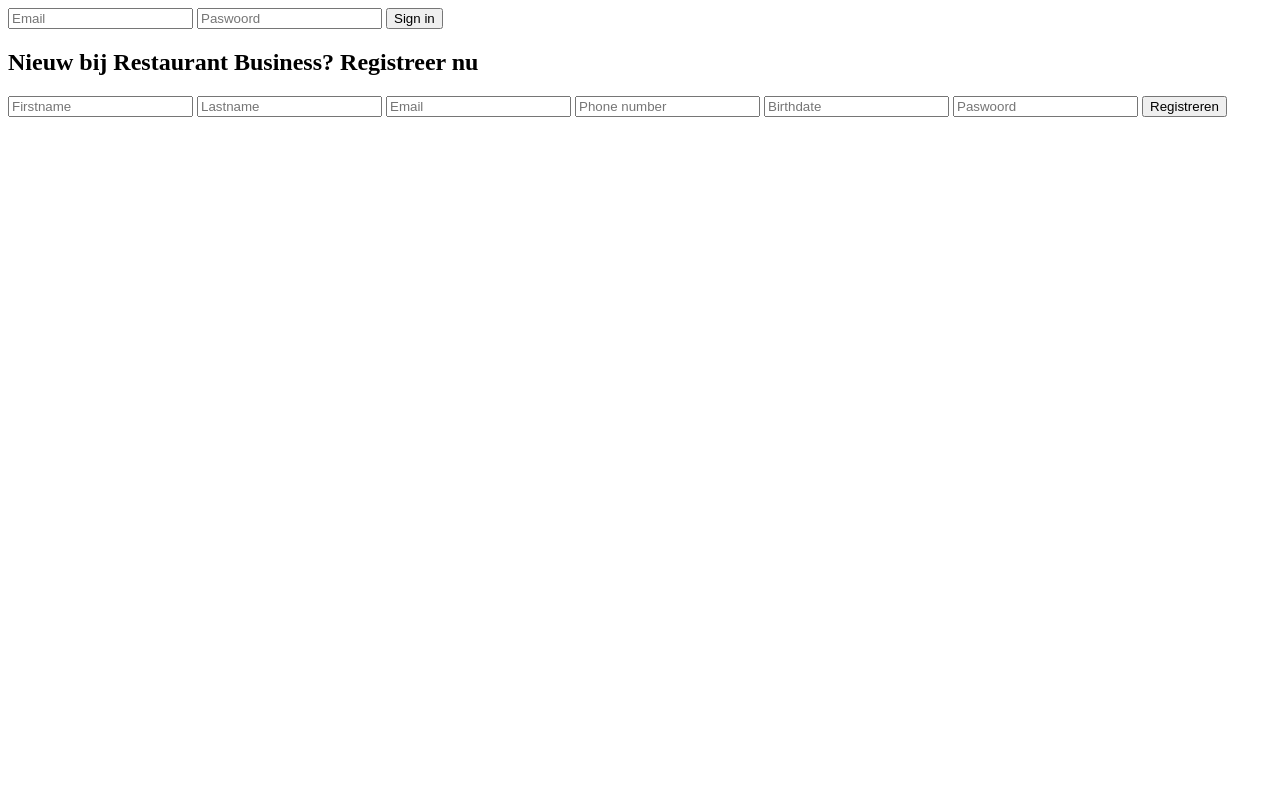
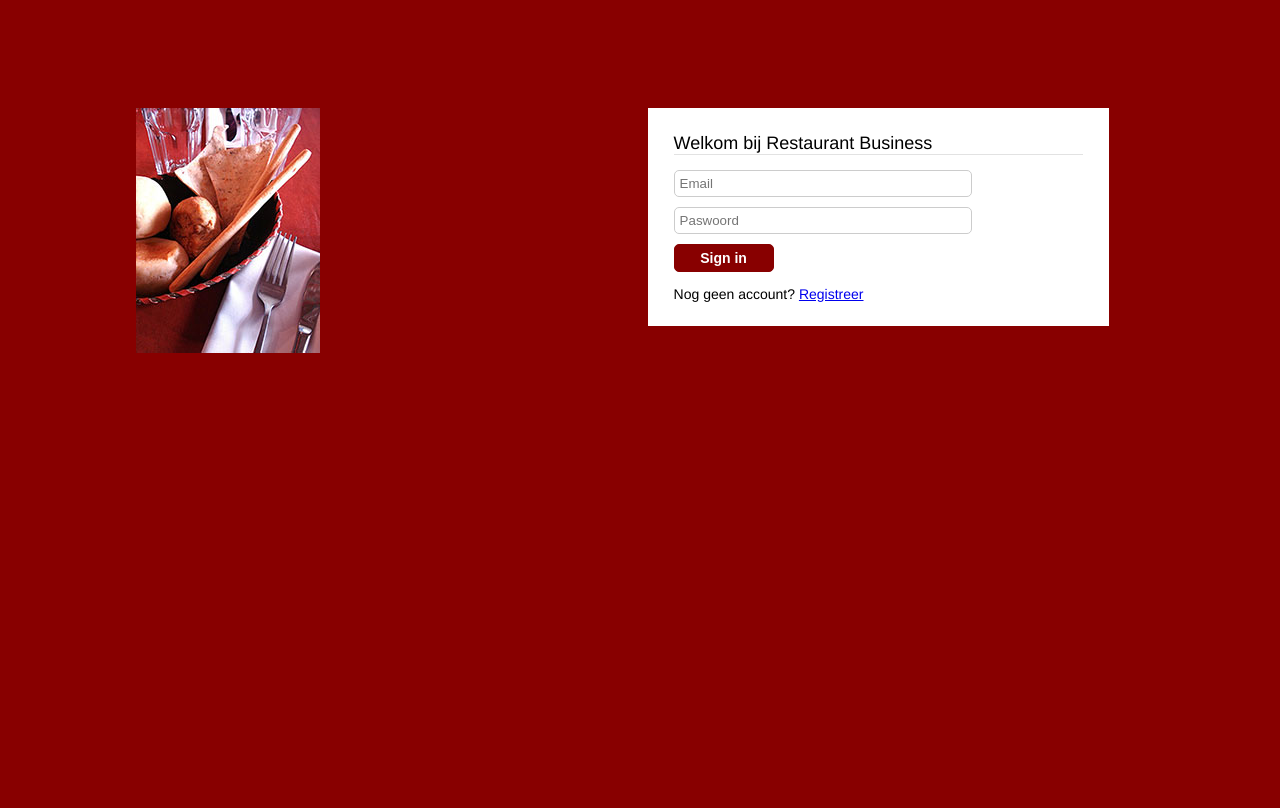
Before and after one commit to watchthemoon/PhpProject, a PHP site: page / in a window 1280 px wide. Before the commit the page ends 117 px from the top, so only its background shows below. Run offline with PHP 8.4, Linux system fonts and the light colour scheme.

Commit message:
Registratie + login

```diff
--- /dev/null
+++ b/css/style.css
@@ -0,0 +1,38 @@
+html{ width: 100%; height: 100%; }
+
+body{
+		background-color: #880000;
+		background-size: cover;
+		width: 100%;
+		height: 100%;
+		font-family: "Helvetica Neue",Helvetica,Arial,sans-serif;
+	}
+
+	header{
+		margin-top: 100px;
+		margin-left: 10%;
+		margin-right: 10%;
+		width: 30%;
+		float: left;
+	}
+
+	header img{
+	}
+
+
+	#signup, #login
+	{
+		margin-right: 10%;
+		padding: 10px 5%;
+		background-color: #fff;
+		margin-top: 30px;
+	}
+
+	#rightside{ width: 40%;	padding: 10px 0; float: left; margin-top: 60px;}
+	#signup h2, #login h2{ font-weight: normal; font-size: 18px; border-bottom: 1px solid #e2e2e2; }
+	#signup input, #login input{ display: block; width: 70%; margin-bottom: 10px; border-radius:5px; border: 1px solid #cccccc; padding: 5px; }
+	#signup input[type=submit]{ background-color: #880000; border: 1px solid #880000; border-radius: 5px; width: 200px; font-size: 14px; color: #fff; font-weight: bold;}
+	#login input[type=submit]{ background-color: #880000; border: 1px solid #880000; border-radius: 5px; width: 100px; font-size: 14px; color: #fff; font-weight: bold;}
+	#login input[type=checkbox]{ display: inline; width: auto; }
+	p {font-size: 14px;}
+	label{ color: #999999; font-size: 14px; }
--- a/index.php
+++ b/index.php
@@ -6,31 +6,24 @@
 <head>
 	<meta charset="UTF-8">
 	<title>Home</title>
+	<link rel="stylesheet" href="css/style.css">
 </head>
 <body>
+	<header>
+		<img src="images/cover.jpg" alt="cover">
+	</header>
+<div id="rightside">
 	<section id="login">
+		<h2>Welkom bij Restaurant Business</h2>
 		<form action="" method="post">
 		<input type="text" name="email" placeholder="Email" />
 		<input type="password" name="password" placeholder="Paswoord" />
 
 		<input type="submit" name="btnLogin" value="Sign in" />
 		</form>
-
+		<p>Nog geen account? <a href="registratie.php">Registreer</a></p>
 	</section>
 
-	<section id="signup">
-
-		<h2>Nieuw bij Restaurant Business? <span>Registreer nu</span></h2>
-		<form action="" method="post">
-		<input type="text" name="firstname" placeholder="Firstname" />
-		<input type="text" name="name" placeholder="Lastname" />
-		<input type="email" name="email" placeholder="Email" />
-		<input type="text" name="phonenumber" placeholder="Phone number" />
-		<input type="text" name="birthdate" placeholder="Birthdate" />
-		<input type="password" name="password" placeholder="Paswoord" />
-		<input type="submit" name="btnSignup" value="Registreren" />
-		</form>
-
-	</section>
+	</div>
 </body>
 </html>
```
Also changed, not shown: registratie.php (added, +33 -0 lines), images/cover.jpg (added).
